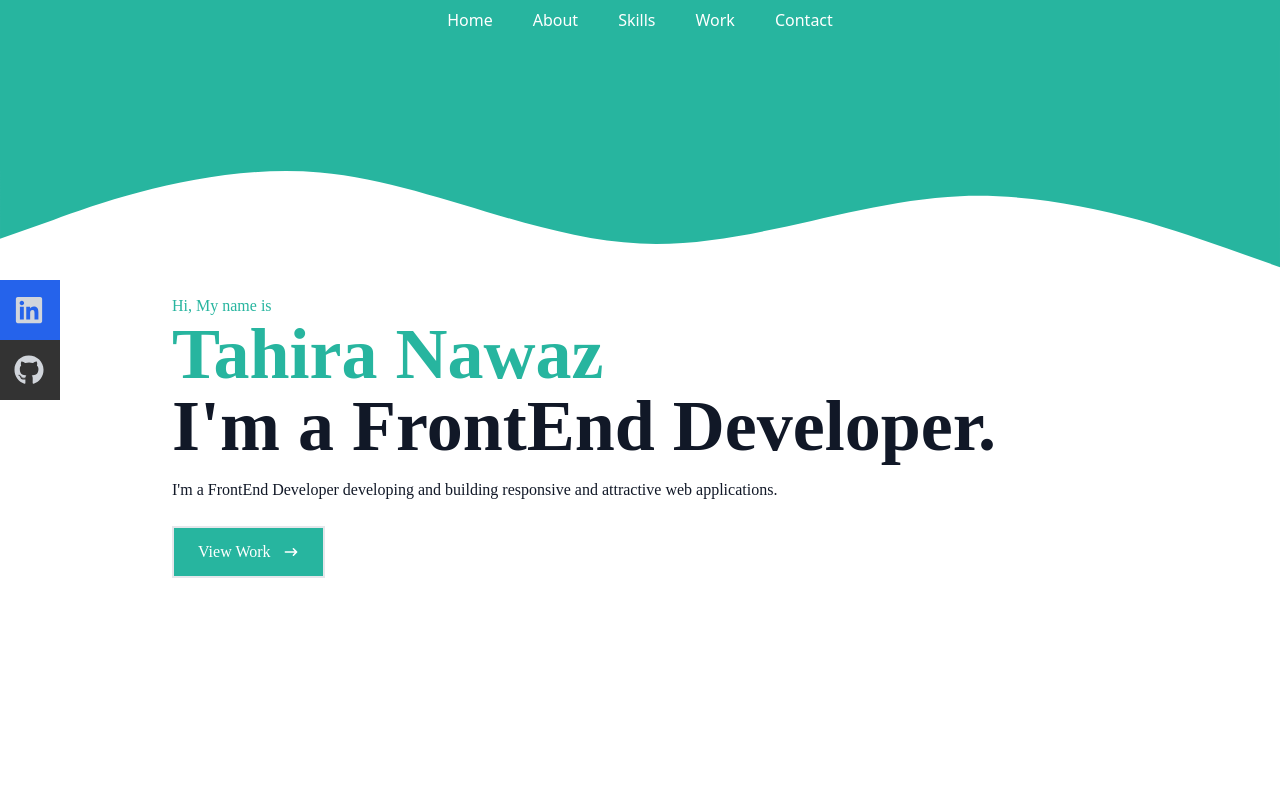
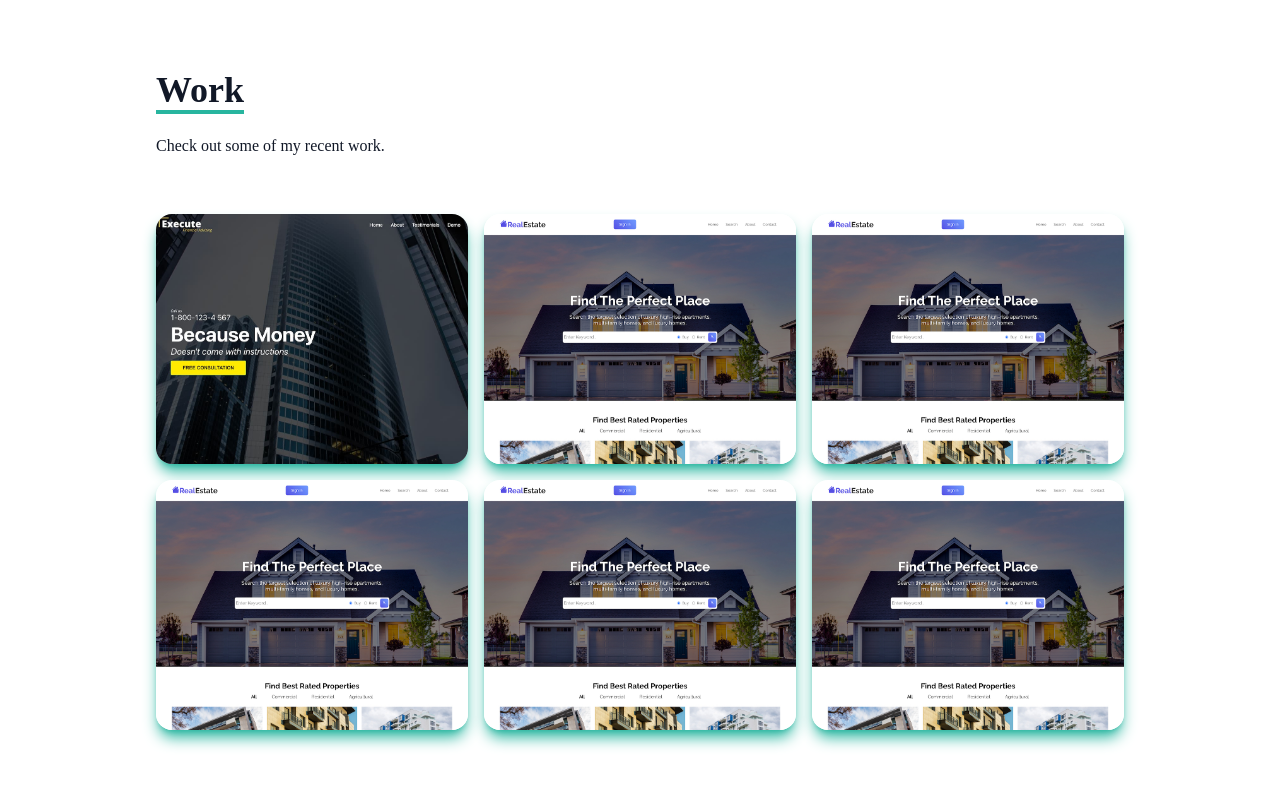
Before and after one commit to tahira17/react-portfolio, a React (Create React App) app: page / in a window 1280 px wide. Shown: the top 800 px of the page. Built offline with nearby package versions, Linux system fonts and the light colour scheme.

Commit message:
package.json changed

```diff
--- a/src/App.js
+++ b/src/App.js
@@ -16,13 +16,13 @@ function App() {
   })
   return (
     <div  >
-<NavBar/>
+{/* <NavBar/>
 <Home />
 
 <About />
-<Skills />
+<Skills /> */}
 <Work />
-<Contact />
+{/* <Contact /> */}
     </div>
   );
 }
--- a/src/data/data.js
+++ b/src/data/data.js
@@ -5,6 +5,7 @@ export const data=[
     {
         id:1,
         name:"React JS CodePen",
+        FrameWork:"React",
         image:WorkIm,
         github:"https://github.com/tahira17/codepen",
         live:"",
@@ -12,6 +13,39 @@ export const data=[
     {
         id:2,
         name:"React JS Portfolio",
+        FrameWork:"React",
+        image:RealEst,
+        github:"https://github.com/tahira17/react-portfolio",
+        live:"",
+    },
+    {
+        id:3,
+        name:"React JS Portfolio",
+        FrameWork:"React",
+        image:RealEst,
+        github:"https://github.com/tahira17/react-portfolio",
+        live:"",
+    },
+    {
+        id:4,
+        name:"React JS Portfolio",
+        FrameWork:"Vue",
+        image:RealEst,
+        github:"https://github.com/tahira17/react-portfolio",
+        live:"",
+    },
+    {
+        id:5,
+        name:"React JS Portfolio",
+        FrameWork:"Vue",
+        image:RealEst,
+        github:"https://github.com/tahira17/react-portfolio",
+        live:"",
+    },
+    {
+        id:6,
+        name:"React JS Portfolio",
+        FrameWork:"Vue",
         image:RealEst,
         github:"https://github.com/tahira17/react-portfolio",
         live:"",
```
Also changed, not shown: package.json (+18 -1 lines), 1 other file (tests, documents, lock files or other folders).
